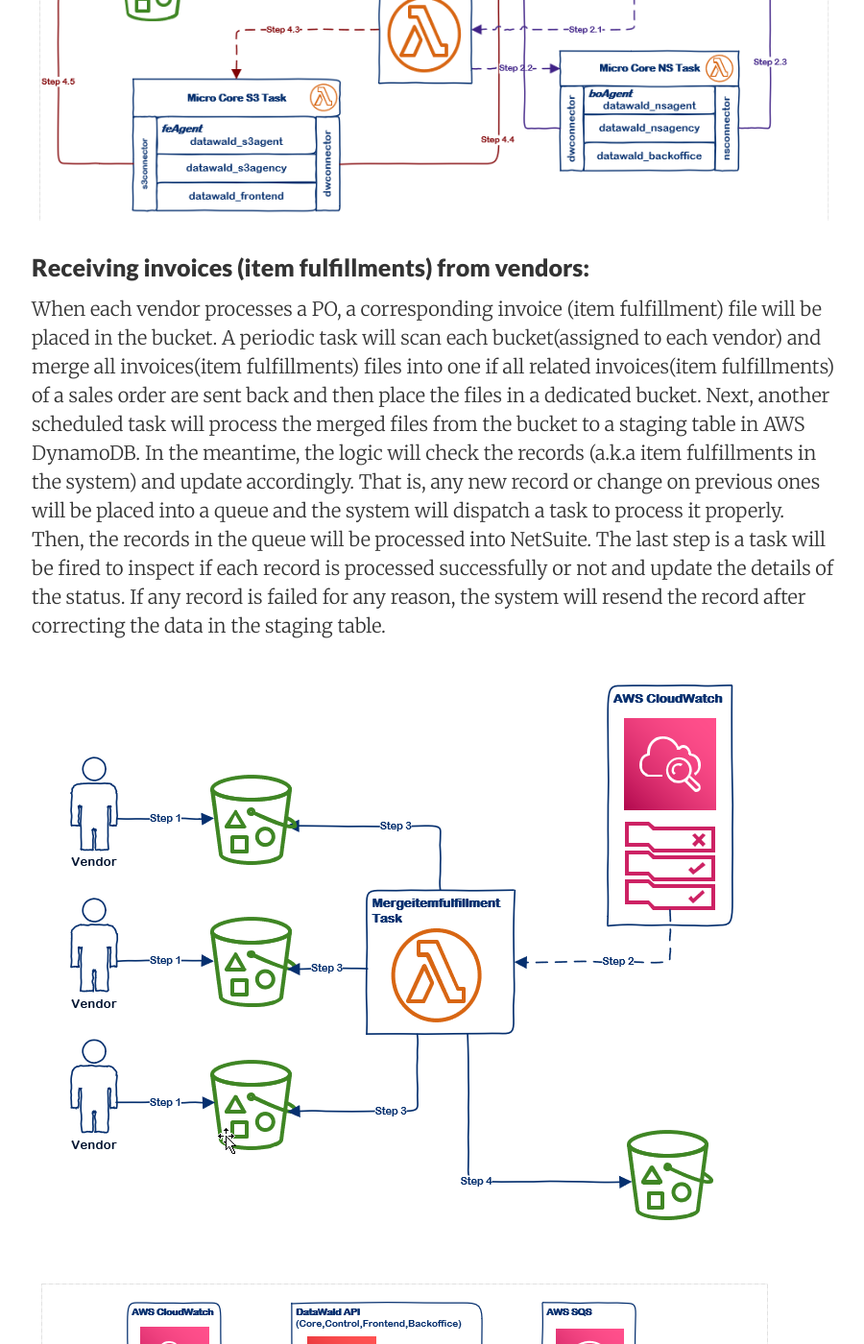
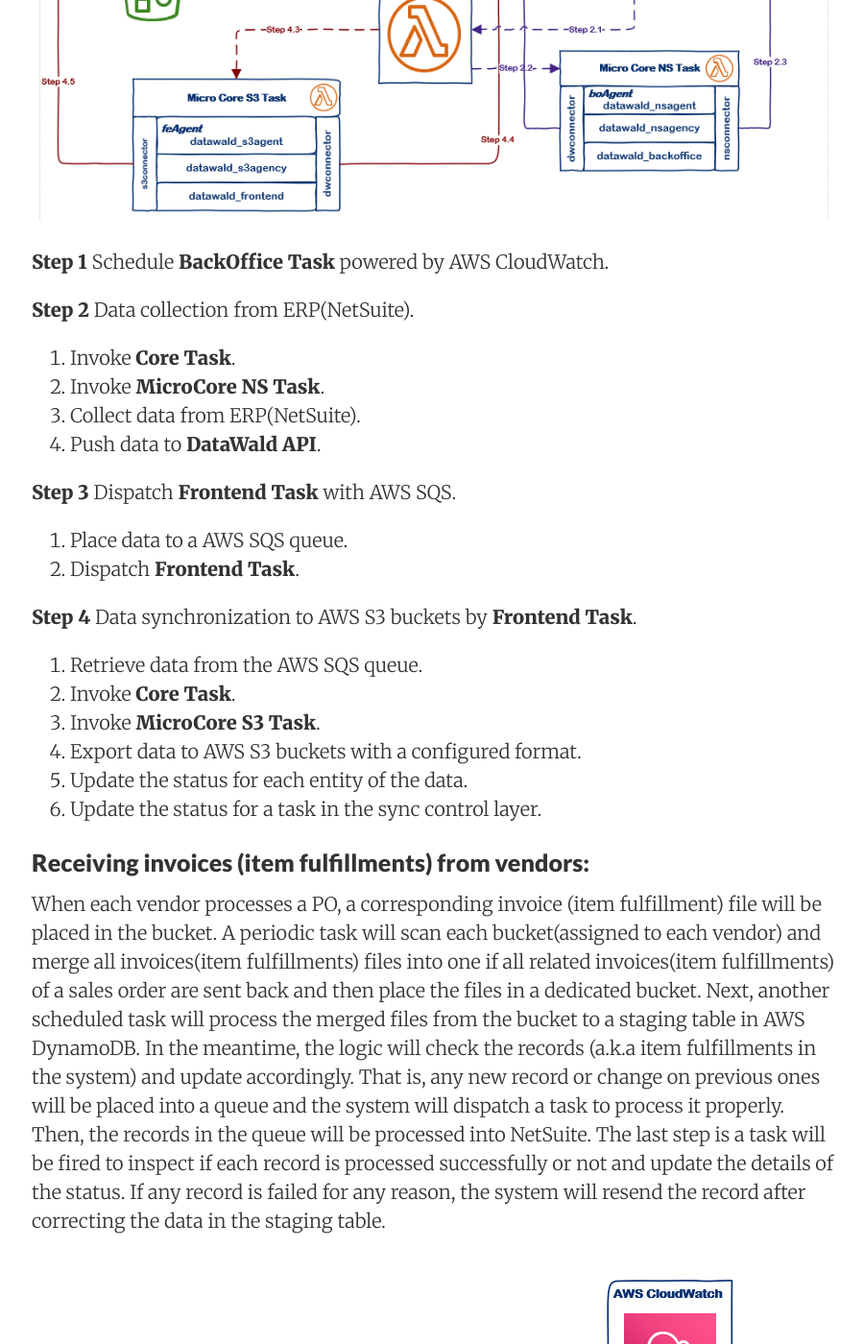
Before and after one commit to ideabosque/ideabosque.github.io, a Jekyll site: the page built from _posts/2019-08-11-Purchase-Order-Automation-With-NS-S3.md, in a window 1280 px wide and 1400 px high, scrolled down 1172 px. Shown: the whole window at 96% size, without its empty margins (187-1087 px from the left). Built offline with Jekyll 4.4.1, drawn with Linux system fonts in a browser that asks for light colours; comment, search, counter and statistics services are not loaded; some of the changed text lies outside the part shown.

Commit message:
Updated/

```diff
--- a/_posts/2019-08-11-Purchase-Order-Automation-With-NS-S3.md
+++ b/_posts/2019-08-11-Purchase-Order-Automation-With-NS-S3.md
@@ -11,11 +11,56 @@ Automating the workflow of the purchase order will create greater success in the
 First, the workflow will be initiated which are issued by PO transactions in NetSuite. Periodically, the middle tier(DataWald) will be triggered by a rule in AWS Cloud Watch to pull down PO transactions and place the records into the staging table in AWS DynamoDB.  Second, the middle Tier (DataWald) will push the records into a queue and dispatch a task with rules and logic to process the data into the destination(S3 bucket) with the configured format such as XML, JSON.  Then each vendor could pick up the files from the dedicated bucket.
 ![Sending POs to Vendors Workflow](/images/2019-08-18_23-18-11.png)
 
+**Step 1** Schedule **BackOffice Task** powered by AWS CloudWatch.
+
+**Step 2** Data collection from ERP(NetSuite).
+1. Invoke **Core Task**.
+2. Invoke **MicroCore NS Task**.
+3. Collect data from ERP(NetSuite).
+4. Push data to **DataWald API**.
+
+**Step 3** Dispatch **Frontend Task** with AWS SQS.
+1. Place data to a AWS SQS queue.
+2. Dispatch **Frontend Task**.
+
+**Step 4** Data synchronization to AWS S3 buckets by **Frontend Task**.
+1. Retrieve data from the AWS SQS queue.
+2. Invoke **Core Task**.
+3. Invoke **MicroCore S3 Task**.
+4. Export data to AWS S3 buckets with a configured format.
+5. Update the status for each entity of the data.
+6. Update the status for a task in the sync control layer.
+
 ### Receiving invoices (item fulfillments) from vendors:
 When each vendor processes a PO, a corresponding invoice (item fulfillment) file will be placed in the bucket.  A periodic task will scan each bucket(assigned to each vendor) and merge all invoices(item fulfillments) files into one if all related invoices(item fulfillments) of a sales order are sent back and then place the files in a dedicated bucket.  Next, another scheduled task will process the merged files from the bucket to a staging table in AWS DynamoDB.  In the meantime, the logic will check the records (a.k.a item fulfillments in the system) and update accordingly. That is, any new record or change on previous ones will be placed into a queue and the system will dispatch a task to process it properly.  Then, the records in the queue will be processed into NetSuite.  The last step is a task will be fired to inspect if each record is processed successfully or not and update the details of the status.  If any record is failed for any reason, the system will  resend the record after correcting the data in the staging table.
 
 ![Receiving Invoices Workflow 0](/images/2019-08-19_23-02-52-0.png)
 
+**Step 1**: Each vendor places back the invoice files to a dedicated bucket.
+**Step 2**: Schedule **MergeItemFulfillments Task** powered by AWS CloudWatch.
+**Step 3**: Scan and pickup files from all buckets.
+**Step 4**: Merge files into one and place to the destination bucket.
+
 ![Receiving Invoices Workflow](/images/2019-08-19_23-02-52.png)
 
+**Step 1** Schedule **Frontend Task** powered by AWS CloudWatch.
+
+**Step 2** Data collection from the AWS S3 bucket.
+1. Invoke **Core Task**.
+2. Invoke **MicroCore S3 Task**.
+3. Collect data from the AWS S3 bucket.
+4. Push data to **DataWald API**.
+
+**Step 3** Dispatch **BackOffice Task** with AWS SQS.
+1. Place data to a AWS SQS queue.
+2. Dispatch **BackOffice Task**.
+
+**Step 4** Data synchronization to ERP(NetSuite) by **BackOffice Task**.
+1. Retrieve data from the AWS SQS queue.
+2. Invoke **Core Task**.
+3. Invoke **MicroCore NS Task**.
+4. Synchronize data to ERP(NetSuite).
+5. Update the status for each entity of the data.
+6. Update the status for a task in the sync control layer.
+
 To automate the workflow of the purchase order is a matter of the efficiency of the business's operation among the purchase vendors.
```
Also changed, not shown: _posts/2019-09-30-Vendors-Product-Data-Feed-Publishing-Workflow.md (+12 -12 lines).
